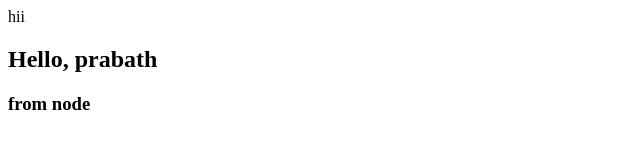
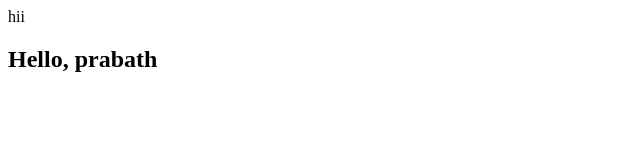
Before and after one commit to prabathkiran/Flavian, a plain HTML site: page index.html in a window 1280 px wide. Shown: the whole page, without its empty margins (0-640 px from the left). Drawn offline with Linux system fonts and the light colour scheme.

Commit message:
remove node content

```diff
--- a/index.html
+++ b/index.html
@@ -8,6 +8,5 @@
   <body>
     <div>hii</div>
     <h2>Hello, prabath</h2>
-    <h3>from node</h3>
   </body>
 </html>
```
